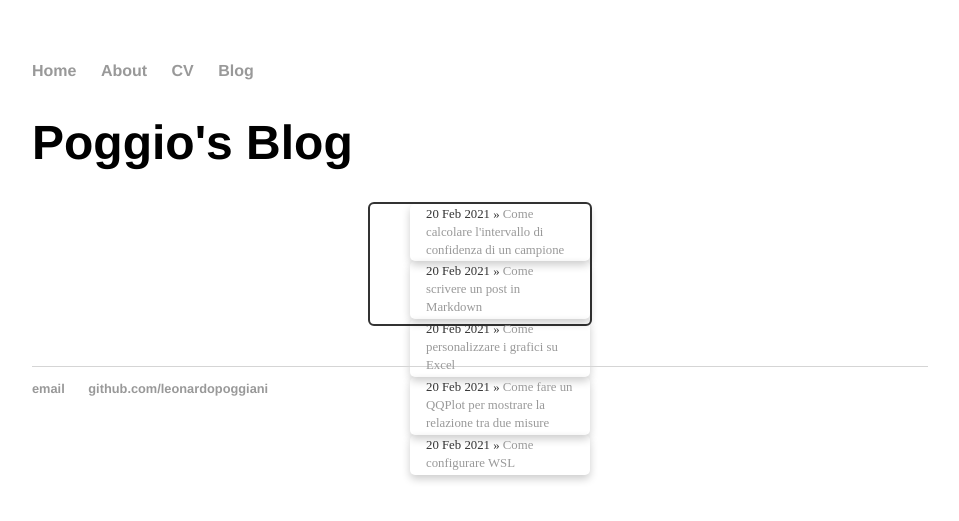
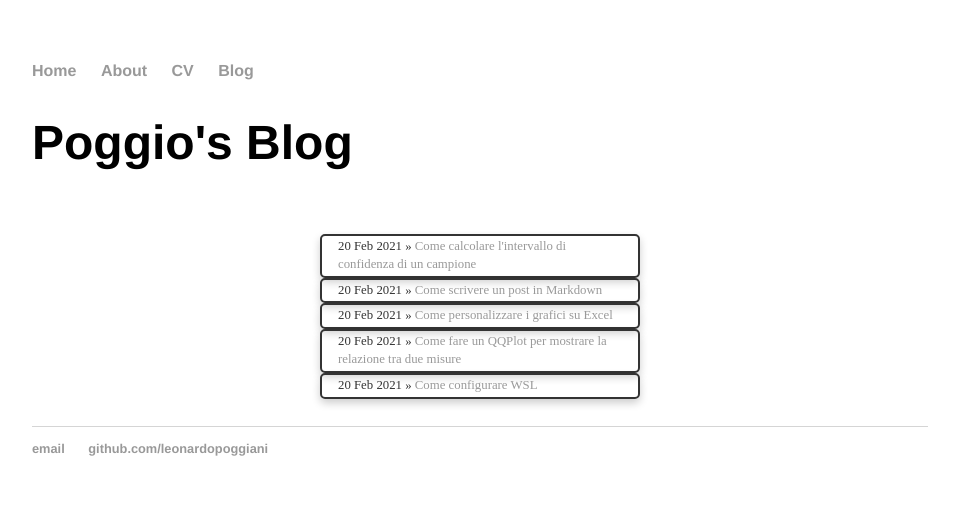
Before and after one commit to leonardopoggiani/leonardopoggiani.github.io, a Jekyll site: the page built from blog/index.html, in a window 1280 px wide. Shown: the top 521 px of the page, without its empty margins (160-1119 px from the left). Built offline with Jekyll 4.4.1, drawn with Linux system fonts in a browser that asks for light colours.

Commit message:
Update main.css

```diff
--- a/css/main.css
+++ b/css/main.css
@@ -18,16 +18,17 @@ footer { border-top: 1px solid #d5d5d5; font-size: .8em; }
 
 /* Blog */
 ul.posts {
-  width: 180px;
+  width: 320px;
   height: 120px;
-  border: solid 2px;
-  border-radius: 6px;
   margin: 20px auto 40px;
   font-size: 0.8em;
   list-style: none;
+  padding: 32px;
 }
 
 ul.posts li {
+  border: solid 2px;
+  border-radius: 6px;
   box-shadow: 0 4px 8px 0 rgba(0,0,0,0.2);
   transition: 0.3s;
   padding: 2px 16px;
```
